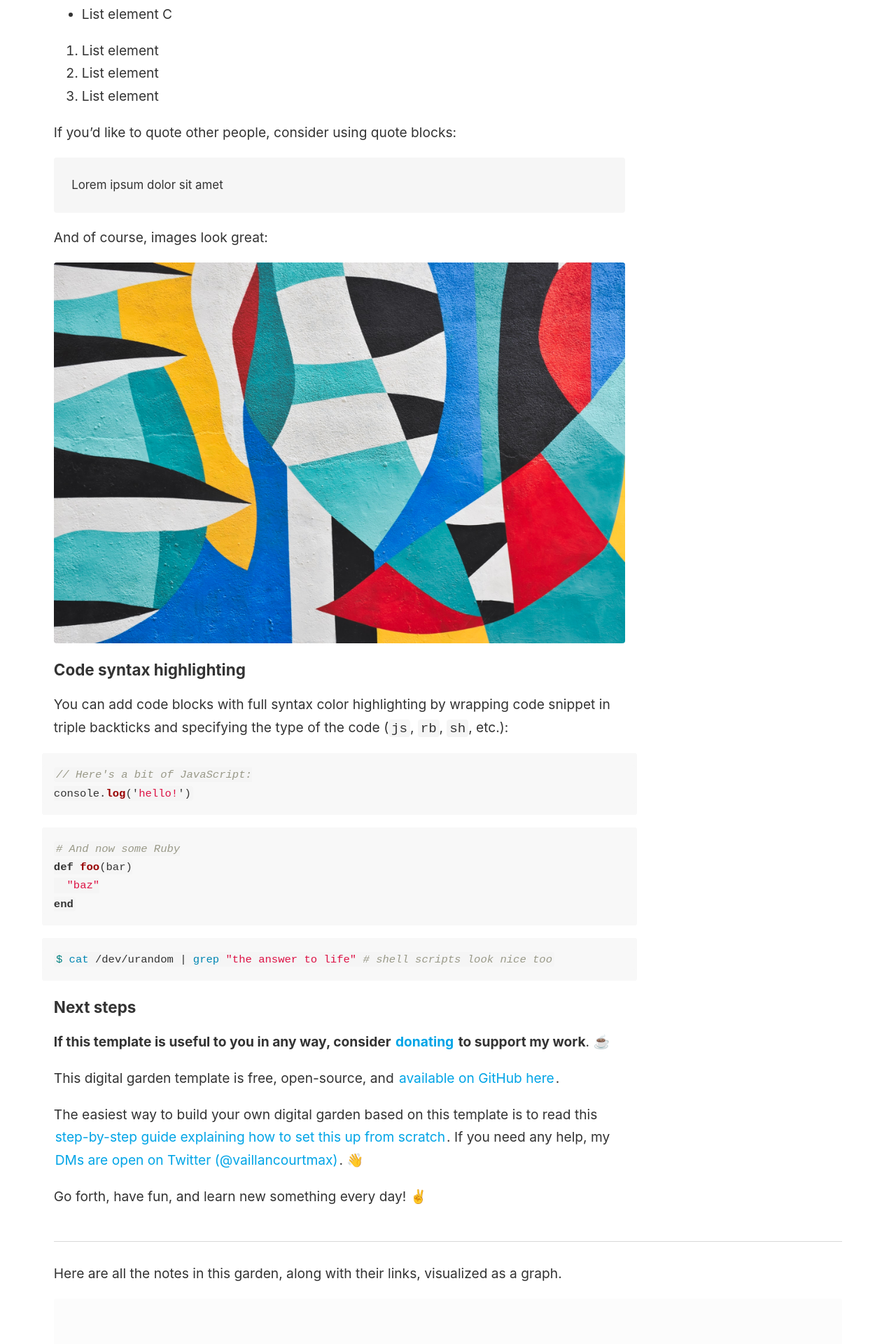
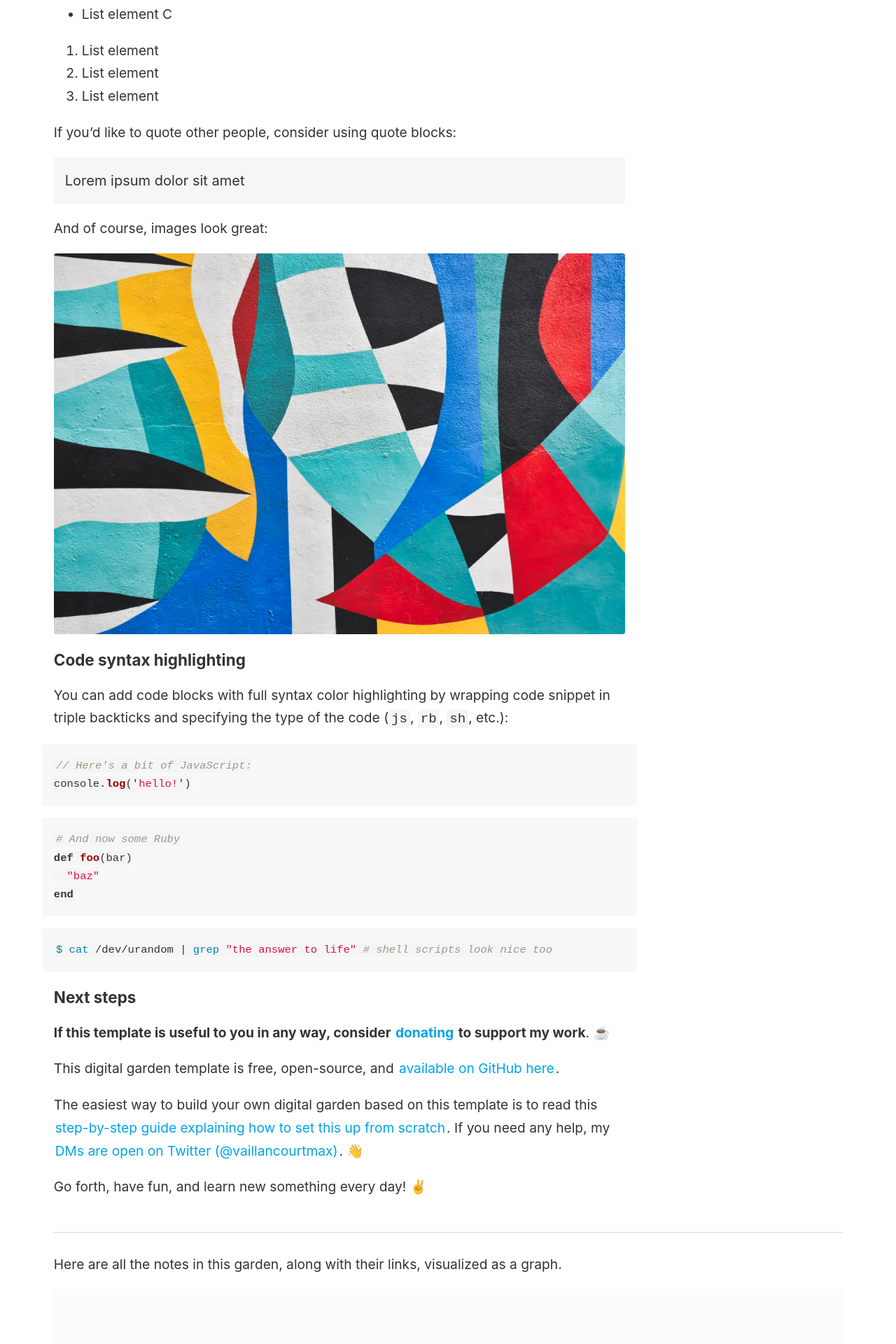
Before and after one commit to jonmccull/digital-garden, a Jekyll site: the page built from _notes/your-first-note.md, in a window 1280 px wide. Shown: the part 1913-3833 px from the top of the page at 70% size. Built offline with Jekyll 4.4.1, drawn with Linux system fonts in a browser that asks for light colours.

Commit message:
Fiddling with styling of quote block and inline footnotes
Signed-off-by: Jon McCullough <jonmccull@pm.me>

```diff
--- a/_sass/_style.scss
+++ b/_sass/_style.scss
@@ -46,9 +46,9 @@ img {
 }
 
 blockquote {
-  padding: 1.5em;
+  padding: 1rem;
   margin: 0;
-  font-size: 0.88em;
+  font-size: 1.25rem;
   background: $color-box-background;
   border-radius: $border-radius;
 
@@ -185,15 +185,16 @@ input[type=checkbox]:checked ~ span {
 
 .footnote-inner {
     padding: 1rem;
+    margin: 1rem;
     display: block;
     float: left;
     left: 1rem;
     clear: both;
     width: 90%;
-    margin: 1rem 2.5%;
     vertical-align: baseline;
     position: relative;
     background: $color-box-background;
+    border-radius: $border-radius;
 }
 
 /* This permanently hides the checkbox  */
```
